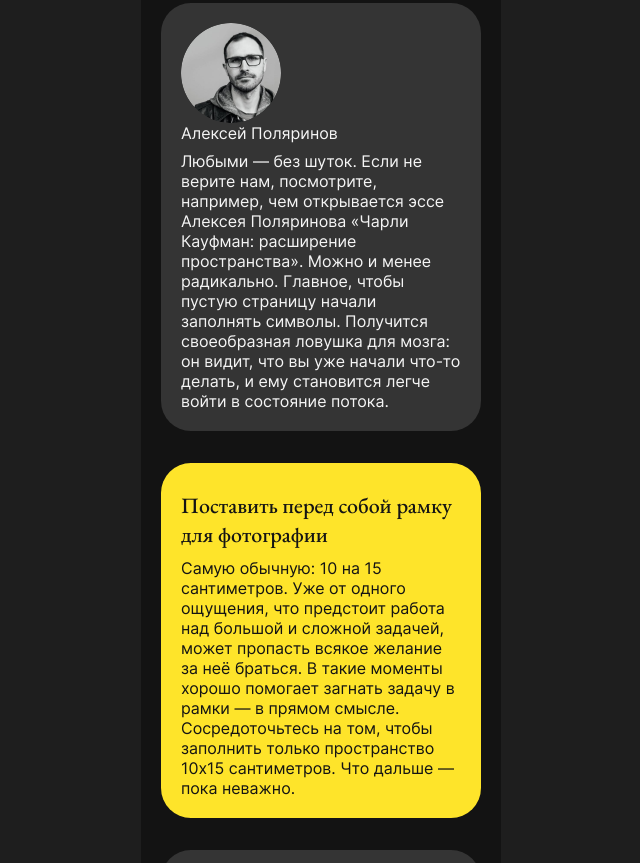
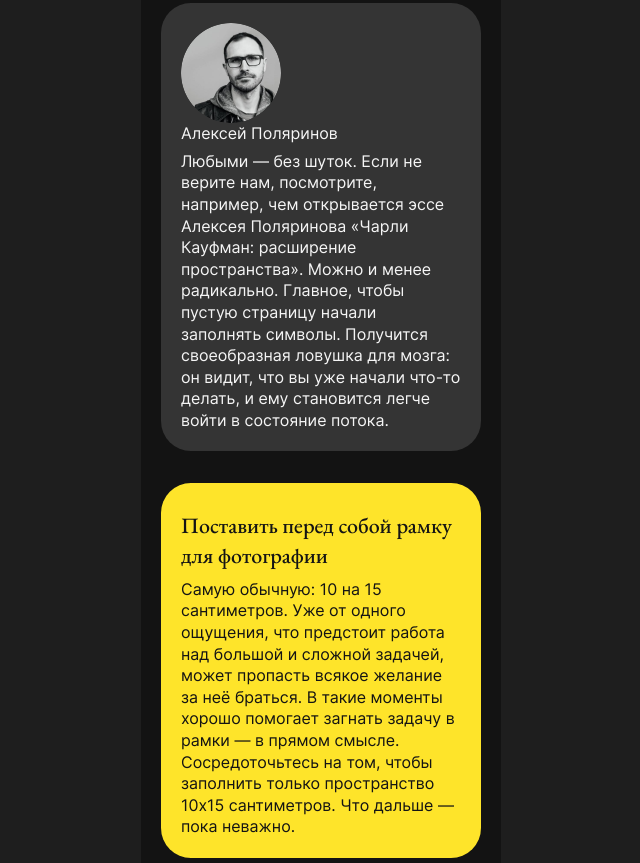
Before and after one commit to latkinviktor/s-chistogo-lista, a plain HTML site: page index.html in a window 1280 px wide. Shown: the part 2548-3411 px from the top of the page, without its empty margins (319-959 px from the left). Drawn offline with Linux system fonts and the light colour scheme.

Commit message:
final commit

```diff
--- a/styles/style.css
+++ b/styles/style.css
@@ -181,22 +181,10 @@ h1, h2, h3, h4, h5, h6, p, ul, ol, blockquote {
     background-color: #fee42a;
 }
 
-.card__author {
-
-}
-
 .card__author-photo {
     display: block;
     width: 100px;
     border-radius: 50%;
-}
-
-.card__author-name {
-
-}
-
-.card__content {
-
 }
 
 .card__title {
@@ -208,7 +196,8 @@ h1, h2, h3, h4, h5, h6, p, ul, ol, blockquote {
 }
 
 .card__text {
-
+    font-size: 16px;
+    line-height: 1.35;
 }
 
 .footer {
```
